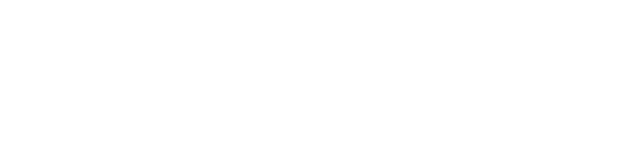
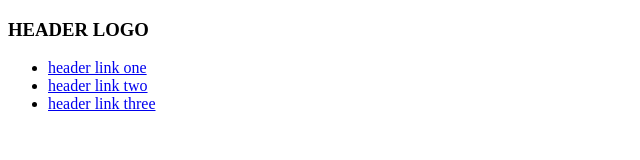
Before and after one commit to jaehyuneyea/landing_page, a plain HTML site: page index.html in a window 1280 px wide. Shown: the whole page, without its empty margins (0-640 px from the left). Drawn offline with Linux system fonts and the light colour scheme.

Commit message:
Updated header

```diff
--- a/index.html
+++ b/index.html
@@ -8,14 +8,22 @@
 
   <body>
     <div class="header"></div>
+      <h3>HEADER LOGO</h3>
+      <ul>
+        <li><a href="#">header link one</a></li>
+        <li><a href="#">header link two</a></li>
+        <li><a href="#">header link three</a></li>
+      </ul>
 
-    <div class="top"></div>
+    <div class="middle">
+      <div class="top"></div>
 
-    <div class="info"></div>
+      <div class="info"></div>
 
-    <div class="quote"></div>
+      <div class="quote"></div>
 
-    <div class="button"></div>
+      <div class="button"></div>
+    </div>
 
     <div class="footer"></div>
 
```
